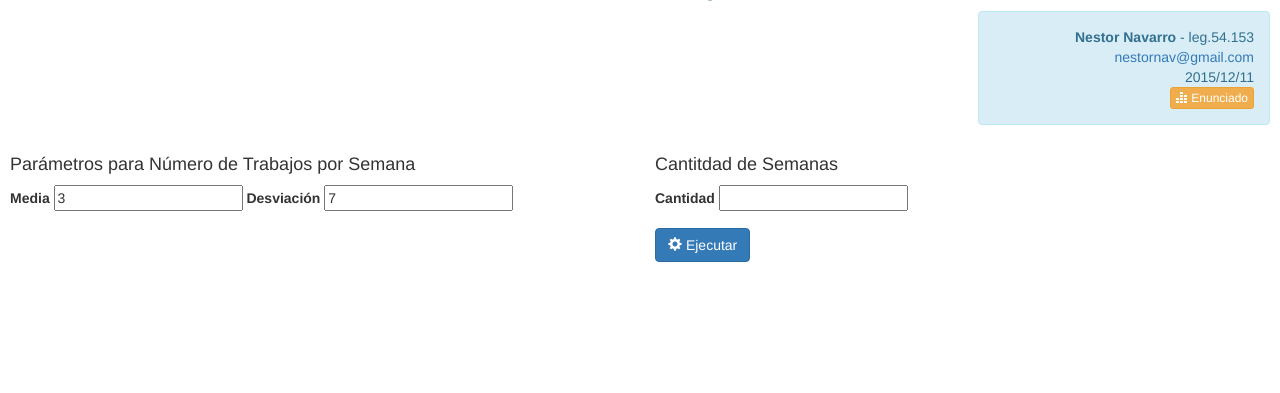
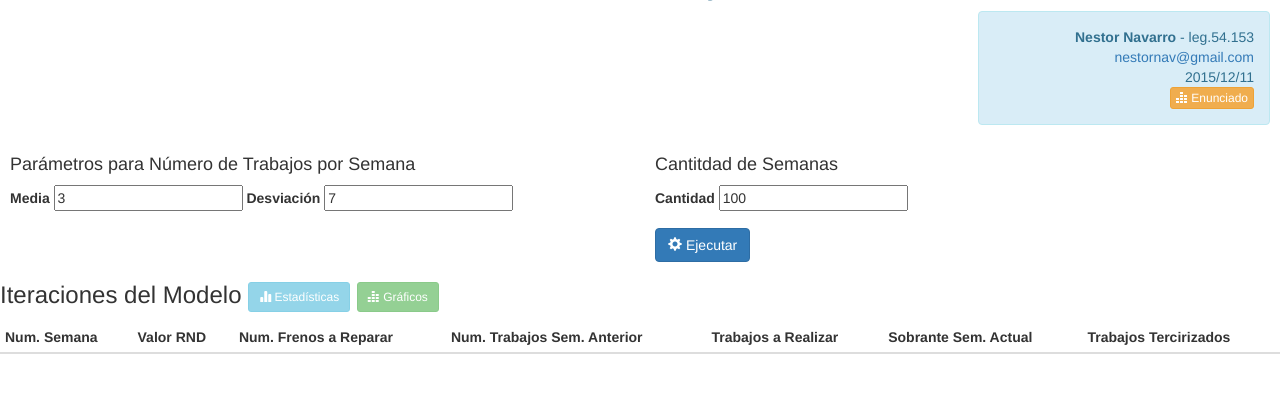
Before and after one commit to nestornav/simulacion, a Flask app: page / in a window 1280 px wide. Shown: the part 59-452 px from the top of the page. Run offline with Flask 2, Linux system fonts and the light colour scheme; lists and menus that the app fills with data are empty; some libraries are stand-ins or nearby versions.

Commit message:
Desarrollo de la primera linea de simulacion.

```diff
--- a/simulacion/app.py
+++ b/simulacion/app.py
@@ -38,16 +38,16 @@ dnumero_semanas = 100
 def index():
     return render_template(
         'index.html', media_respuesta=dmedia_respuesta,
-        desv_respuesta=ddesv_respuesta, numero_corridas=dnumero_semanas)
+        desv_respuesta=ddesv_respuesta, numero_semanas=dnumero_semanas)
 
 
 @app.route("/run_simulation",methods=["POST"])
 def run_simulation():
     media_respuesta = float(request.form["media_respuesta"])
     desv_respuesta = float(request.form["desv_respuesta"])
-    numero_corridas = int(request.form["numero_corridas"])
+    numero_semanas = int(request.form["numero_semanas"])
 
-    resultados = sim.simulate(numero_corridas, media_respuesta, desv_respuesta)
+    resultados = sim.simulate(numero_semanas, media_respuesta, desv_respuesta)
 
     return render_template('index.html', resultados=resultados, media_respuesta=media_respuesta,
-        desv_respuesta=desv_respuesta, numero_corridas=numero_corridas, stats=stats, graphs=graphs)
+        desv_respuesta=desv_respuesta, numero_semanas=numero_semanas)
--- a/simulacion/templates/index.html
+++ b/simulacion/templates/index.html
@@ -48,6 +48,46 @@
             </div>
 
         </form>
+    </div>
+</div>
+
+
+<div class="row">
+    <div class="col-md-12">
+        <h3>Iteraciones del Modelo
+            <button type="button" class="btn btn-info btn-sm" data-toggle="modal" data-target="#stats-modal" {% if not stats %}disabled{% endif %}>
+                <span class="glyphicon glyphicon-stats" aria-hidden="true"></span> Estadísticas
+            </button>
+            <button type="button" class="btn btn-success btn-sm" data-toggle="modal" data-target="#graficos-modal" {% if not stats %}disabled{% endif %}>
+                <span class="glyphicon glyphicon-equalizer" aria-hidden="true"></span> Gráficos
+            </button>
+        </h3>
+        <table id="data" class="table table-hover table-striped table-condensed">
+            <thead>
+                <tr>
+                    <th>Num. Semana</th>
+                    <th>Valor RND</th>
+                    <th>Num. Frenos a Reparar</th>
+                    <th>Num. Trabajos Sem. Anterior</th>
+                    <th>Trabajos a Realizar</th>
+                    <th>Sobrante Sem. Actual</th>
+                    <th>Trabajos Tercirizados</th>
+                </tr>
+            </thead>
+            <tbody>
+                {% for resultado in (resultados or []) %}
+                <tr>
+                    <td>{{resultado.semana}}</td>
+                    <td>{{resultado.frenos_semana_rnd}}</td>
+                    <td>{{resultado.frenos_semana_reparar}}</td>
+                    <td>{{resultado.trabajos_atrasados_semana_anterior}}</td>
+                    <td>{{resultado.cantidad_trabajos_realizar_semana}}</td>
+                    <td>{{resultado.trabajos_sin_terminar_semana_acutal}}</td>
+                    <td>{{resultado.cantidad_trabajo_terciarizado}}</td>
+                </tr>
+                {%endfor%}
+            </tbody>
+        </table>
     </div>
 </div>
 
```
Also changed, not shown: simulacion/sim.py (+16 -6 lines), 2 other files.
